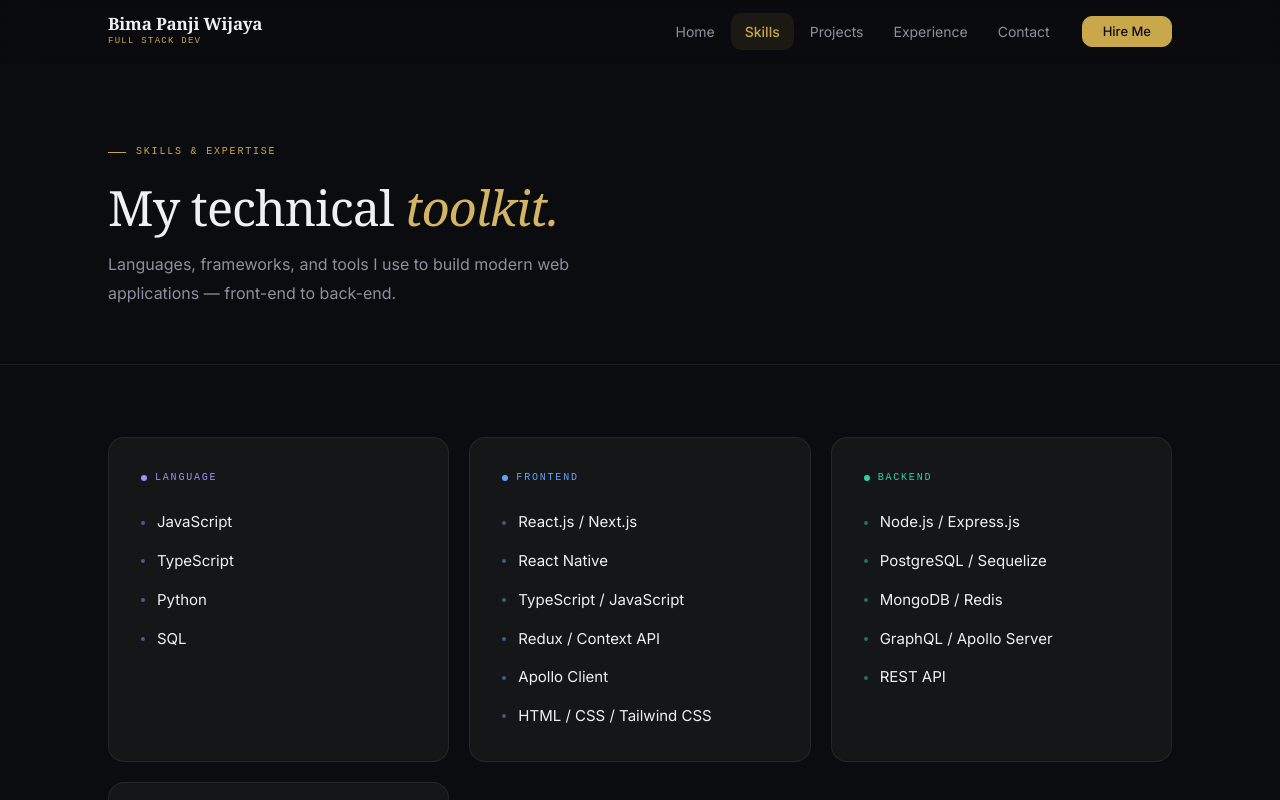
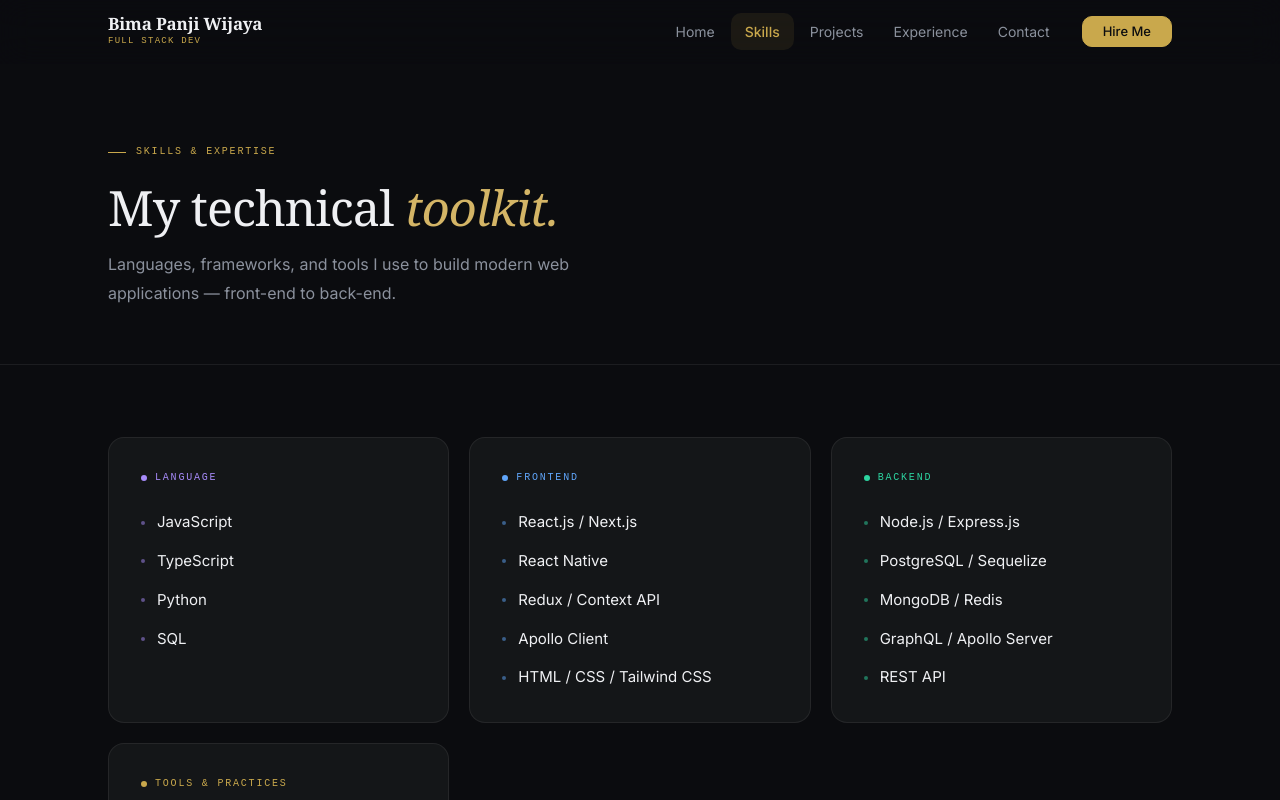
Before and after one commit to BimaPanjiWijaya/Profile, a Next.js app in the folder client/: page /skills in a window 1280 px wide. Shown: the top 800 px of the page. Built offline with nearby package versions, Linux system fonts and the light colour scheme.

Commit message:
update skill

```diff
--- a/client/app/skills/page.tsx
+++ b/client/app/skills/page.tsx
@@ -12,7 +12,6 @@ const categories = [
     skills: [
       "React.js / Next.js",
       "React Native",
-      "TypeScript / JavaScript",
       "Redux / Context API",
       "Apollo Client",
       "HTML / CSS / Tailwind CSS",
```
